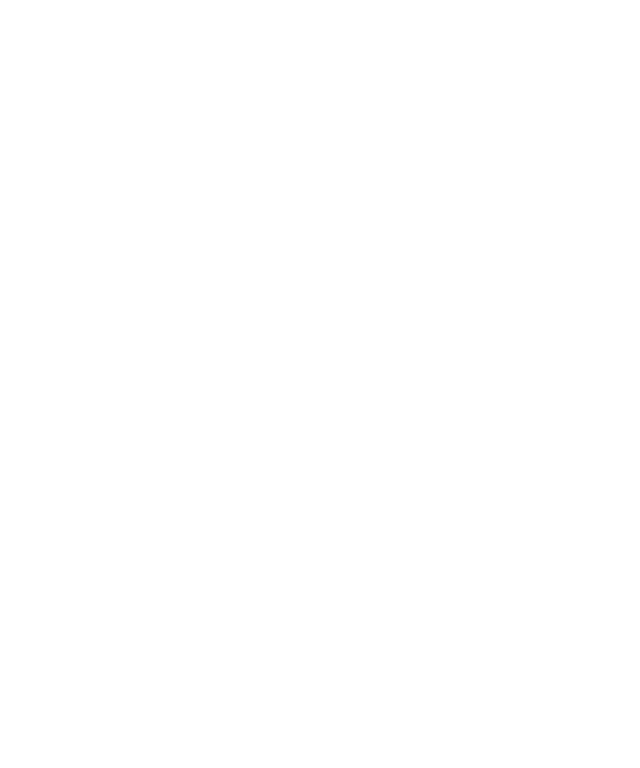
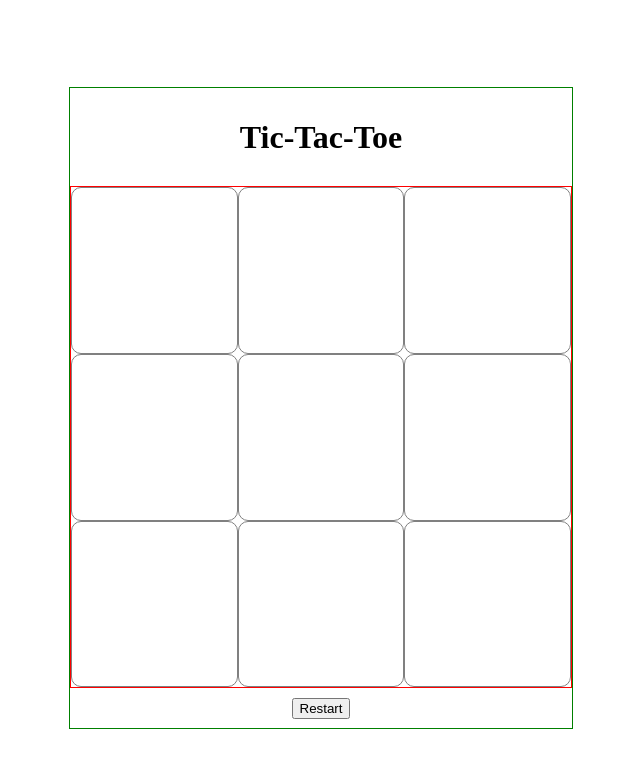
Before and after one commit to elinnunez/tic-tac-toe, a plain HTML site: page index.html in a window 1280 px wide. Shown: the whole page, without its empty margins (319-959 px from the left). Drawn offline with Linux system fonts and the light colour scheme.

Commit message:
css styling for board

```diff
--- a/index.html
+++ b/index.html
@@ -8,6 +8,23 @@
     <title>Tic Tac Toe</title>
 </head>
 <body>
+    <div class="container">
+        <h1>Tic-Tac-Toe</h1>
+        <div class="board-container">
+            <div class="game-board">
+                <div class="board-cell"></div>
+                <div class="board-cell"></div>
+                <div class="board-cell"></div>
+                <div class="board-cell"></div>
+                <div class="board-cell"></div>
+                <div class="board-cell"></div>
+                <div class="board-cell"></div>
+                <div class="board-cell"></div>
+                <div class="board-cell"></div>
+            </div>
+        </div>
+        <button>Restart</button>
+    </div>
 
     <script src="script.js"></script>
 </body>
--- a/script.js
+++ b/script.js
@@ -1,3 +1,5 @@
+"use strict";
+
 const gameBoard = (() => {
     const _board =  new Array(9);
 })();
--- a/style.css
+++ b/style.css
@@ -0,0 +1,39 @@
+body {
+    display: flex;
+    justify-content: center;
+    align-items: center;
+    height: 100vh;
+}
+
+.container {
+    display: flex;
+    flex-direction: column;
+    justify-content: space-evenly;
+    align-items: center;
+    border: 1px solid green;
+    /* text-align: center; */
+    height: 80vh;
+}
+
+.board-container {
+    display: flex;
+    justify-content: center;
+    border: 1px solid red;
+    /* padding: 5%; */
+    align-items: center;
+}
+
+.game-board {
+    /* border: 1px solid grey; */
+    border-radius: 10px;
+    display: grid;
+    grid-auto-rows: repeat(3, 1fr);
+    width: 500px;
+    height: 500px;
+    grid-template-columns: repeat(3, 1fr);
+}
+
+.board-cell {
+    border: 1px solid grey;
+    border-radius: 10px;
+}
```
